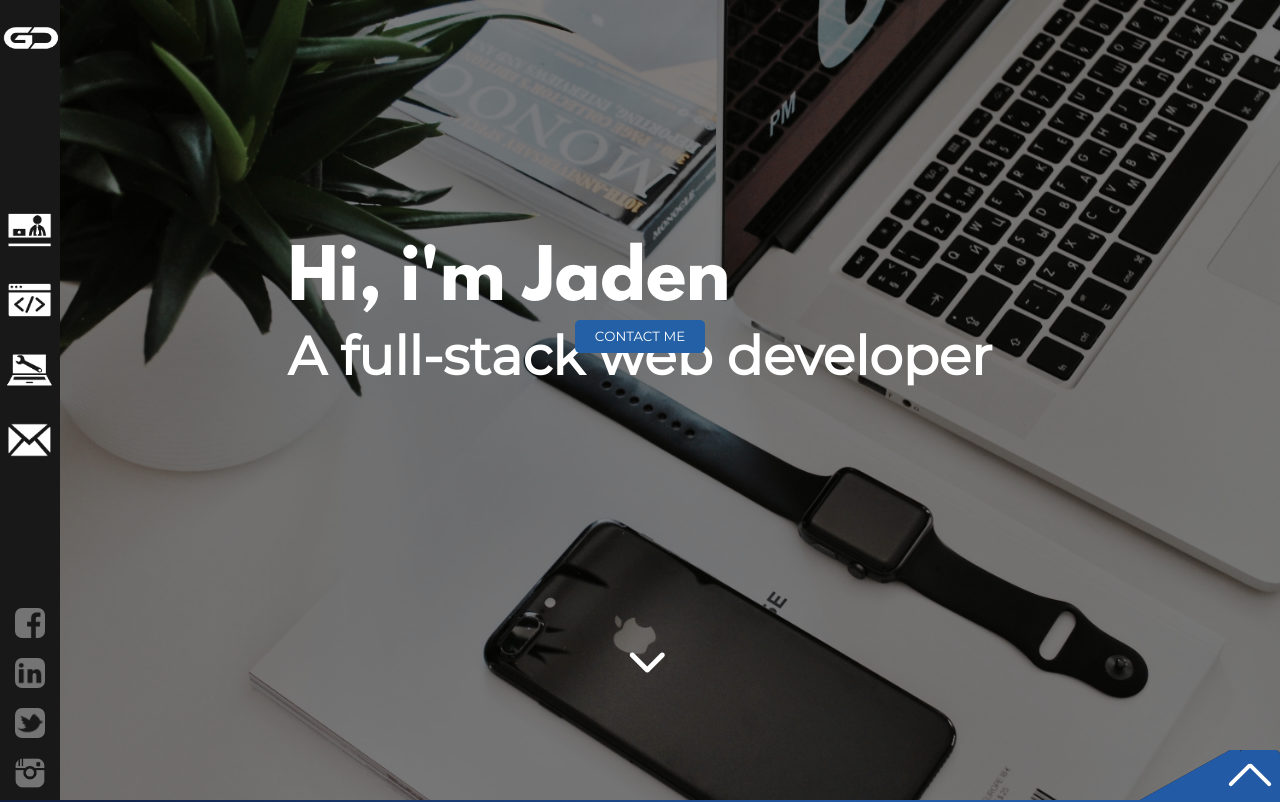
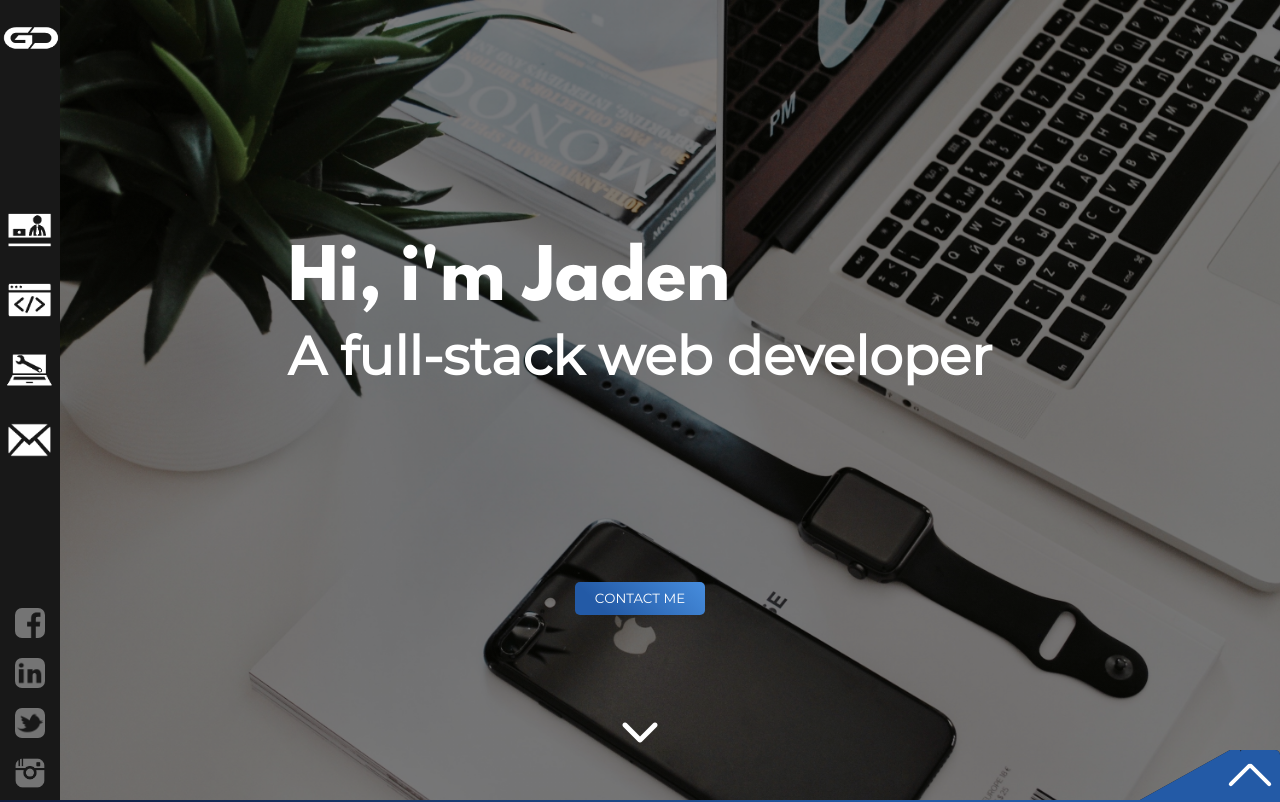
Before and after one commit to Jadeng24/gd-portfolio, a React (Create React App) app: page / in a window 1280 px wide. Shown: the top 802 px of the page. Built offline with nearby package versions, Linux system fonts and the light colour scheme.

Commit message:
more from home

```diff
--- a/src/Components/Home/Home.css
+++ b/src/Components/Home/Home.css
@@ -28,46 +28,60 @@ overflow-x: hidden;
 
 .homeTop {
     display: flex;
-    justify-content: flex-start;
     align-items: center;
     background-image: linear-gradient( rgba(0, 0, 0, 0.5), rgba(0, 0, 0, 0.5) ),url('../Assets/workspace4.jpg');
     background-size: cover;
     background-repeat: no-repeat;
     background-position: top right;
     flex-direction: column;
-    flex-wrap: wrap;
     padding-top: 30vh;
     position: relative;
+
+    justify-content: space-between;
+
+}
+.homeTopBtnsHolder {
+    display: flex;
+    flex-direction: column;
+    justify-content: space-between;
+    align-items: center;
+    height: 30%;
+    min-height: 80px;
+    width: 100vw;
+    margin-bottom: 50px;
+
 }
 .callToActionBtn {
-    position: absolute;
+    /* position: absolute; */
     display: flex;
     justify-content: center;
     align-items: center;
-    top: 40vh;
+    /* align-self: flex-end; */
+    /* top: 0; */
     color: white;
     padding: 10px 20px;
     background: #2360a6;
+    background: linear-gradient(45deg,#235aa6 20%,#478ddd);
     border-radius: 5px;
     font-size: 10pt;
     line-height: 10pt;
     font-family: MontsRegular,sans-serif;
     cursor: pointer;
     transition: .3s;
+    margin-bottom: 20px;
 }
 .callToActionBtn:hover {
-    margin-top: -2px;
     font-size: 12pt;
-    padding: 12px 24px;
+    padding: 12px 22px;
+    margin-top: -4px;
     box-shadow: 0px 5px 20px rgba(0, 0, 0, 0.445);
-    background: #2360a6;
     background: linear-gradient(45deg,#235aa6 20%,#478ddd);
 }
 .fa-chevron-down {
     color: white;
-    position: absolute;
-    left: 49vw;
-    bottom: 120px;
+    /* position: absolute;
+    left: 48vw;
+    bottom: 120px; */
     cursor: pointer;
     font-size: 30pt;
     cursor: pointer;
@@ -232,8 +246,7 @@ overflow-x: hidden;
 /* tablet and mobile */
 @media (max-width:959px){
     .homeTop {
-        justify-content: flex-start;
-        height: 100vh;
+        height: calc(100vh - 60px);
         padding-top: 20vh;
     }
     .title1 span.char{
@@ -251,9 +264,6 @@ overflow-x: hidden;
     }
 }
 @media (max-width:600px){
-    .homeTop {
-        height: 100vh;
-    }
     .homeTop a {
         text-align: center;
     }
--- a/src/Components/Home/Home.js
+++ b/src/Components/Home/Home.js
@@ -36,7 +36,7 @@ class Home extends Component {
                         {/*===| Top section of home |=================================*/}
 
                         <div className='homeTop'>
-                        <div className='callToActionBtn'>CONTACT ME</div>
+
                             <Link to='/about'><h1 className='title1'>
                                 <span className='char'>H</span>
                                 <span className='char'>i</span>
@@ -76,7 +76,10 @@ class Home extends Component {
                                     <span >e</span>
                                     <span >r</span>
                                 </h2></Link>
-                            <a href="#expertise"><i className="fa fa-chevron-down" aria-hidden="false" id="expertise"></i></a>
+                            <div className='homeTopBtnsHolder'>
+                            <Link to='/contact'><div className='callToActionBtn'>CONTACT ME</div></Link>
+                                <a href="#expertise"><i className="fa fa-chevron-down" aria-hidden="false" id="expertise"></i></a>
+                            </div>
                         </div>
 
                             {/* onClick={this.scrollDown}    */}
```
